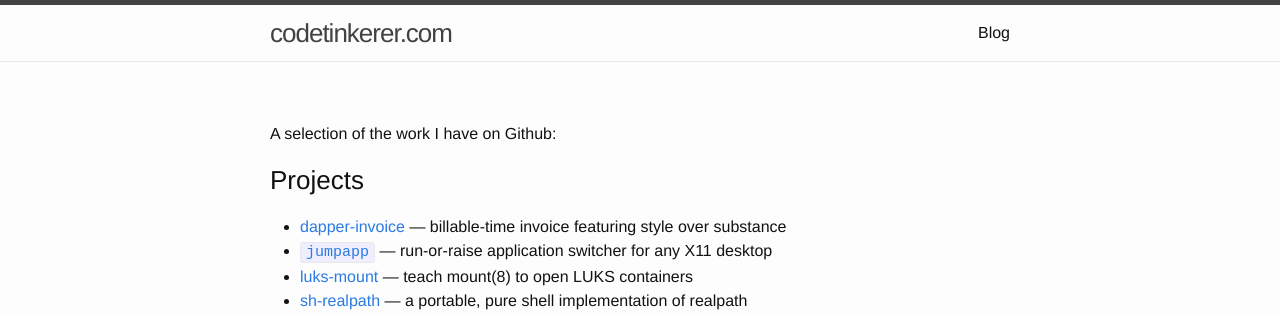
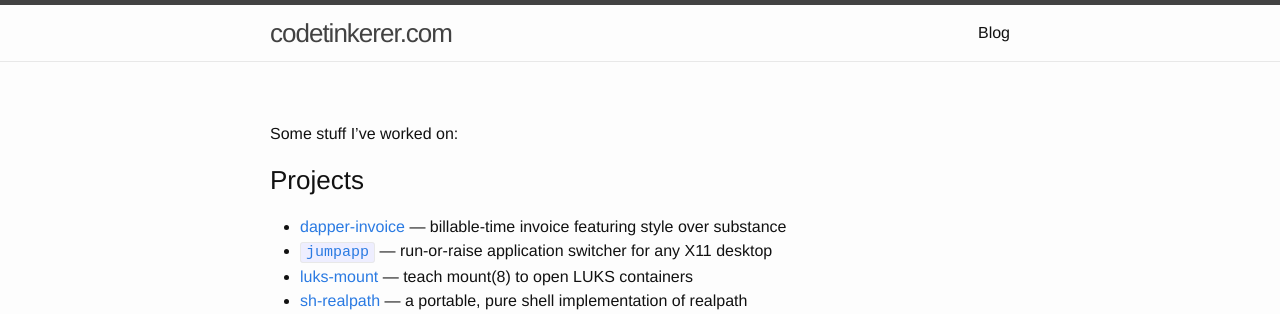
Before and after one commit to mkropat/mkropat.github.io, a Jekyll site: the page built from index.md, in a window 1280 px wide. Shown: the top 314 px of the page. Built offline with Jekyll 4.4.1, drawn with Linux system fonts in a browser that asks for light colours; Markdown is read by kramdown in place of the engine named in the settings.

Commit message:
Update intro

```diff
--- a/index.md
+++ b/index.md
@@ -2,7 +2,7 @@
 layout: page
 ---
 
-A selection of the work I have on Github:
+Some stuff I've worked on:
 
 ### Projects
 
```
